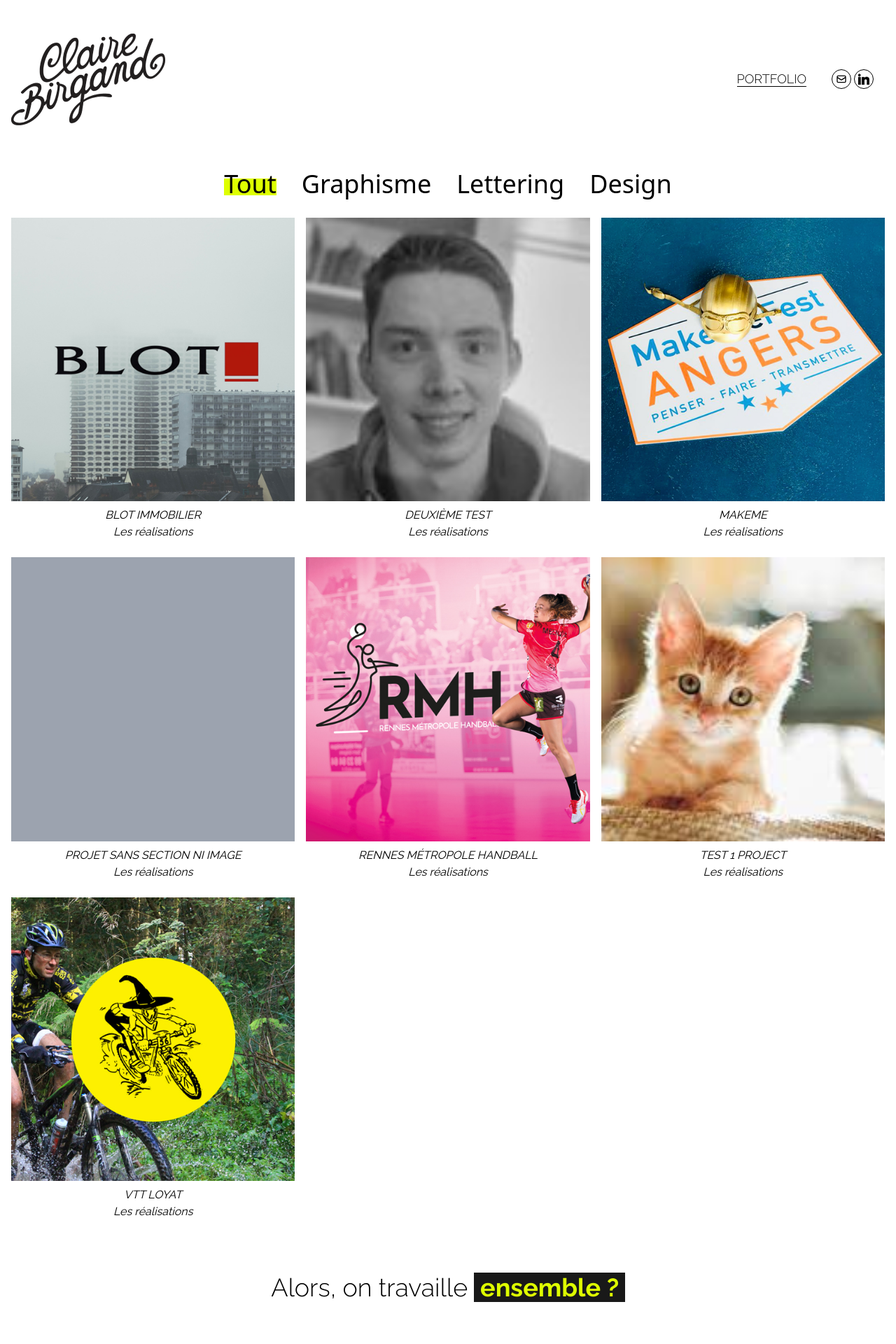
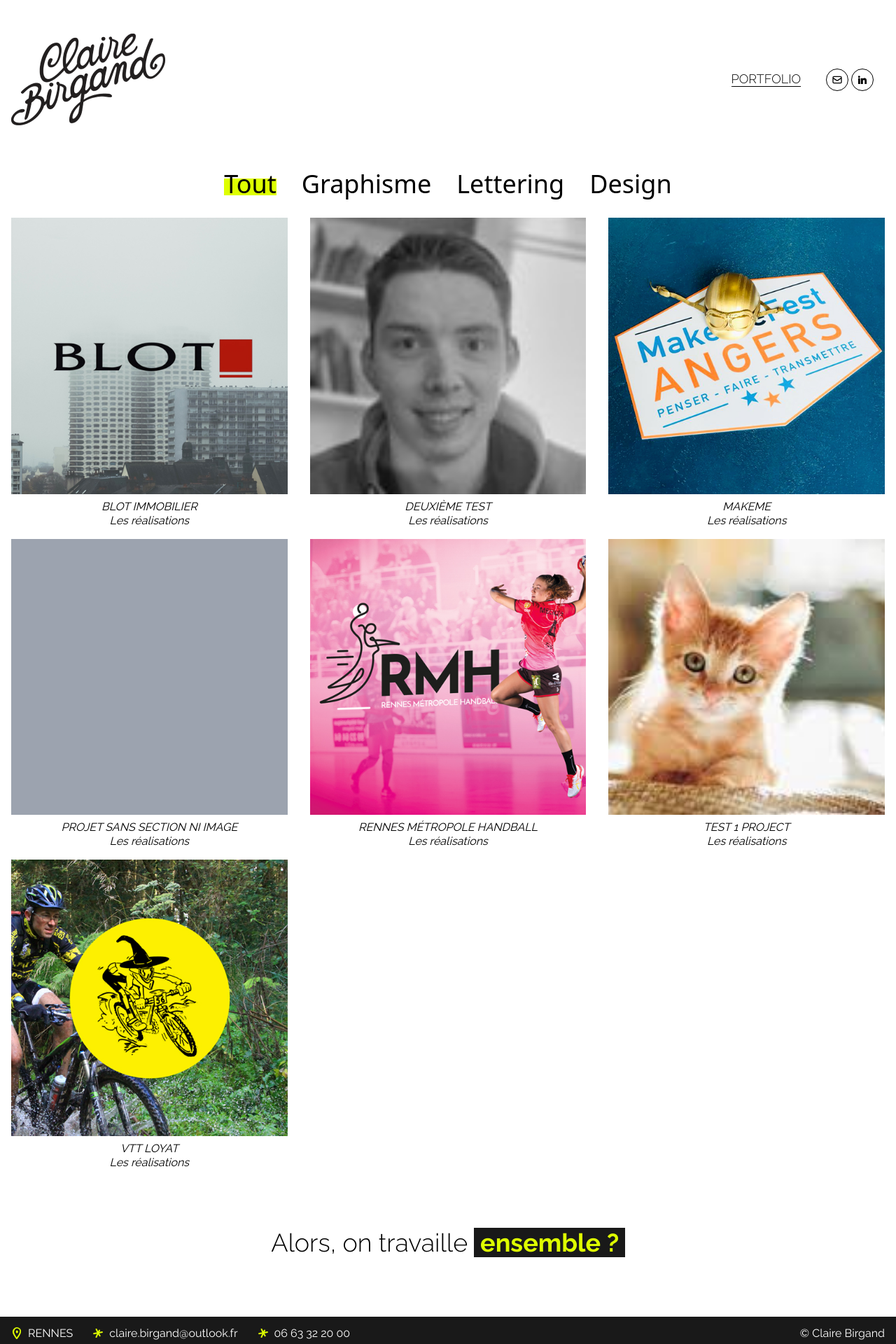
Before and after one commit to jhujhul/claire.birgand.fr, a Next.js app: page /portfolio/all in a window 1280 px wide. Shown: the top 1920 px of the page at 70% size. Built offline with nearby package versions, Linux system fonts and the light colour scheme; a web font is replaced by a local one.

Commit message:
Requests from Glaire

```diff
--- a/components/footer-item.tsx
+++ b/components/footer-item.tsx
@@ -10,7 +10,7 @@ const FooterItem: FunctionComponent<Props> = (props) => {
   return (
     <span className="flex items-center">
       <div className="flex items-center justify-center w-4">{icon}</div>
-      <span className="ml-2 uppercase">{title}</span>
+      <span className="ml-2">{title}</span>
     </span>
   );
 };
--- a/components/footer.tsx
+++ b/components/footer.tsx
@@ -1,17 +1,26 @@
 import Image from "next/image";
+import { FunctionComponent } from "react";
 
 import Container from "./container";
 import FooterItem from "./footer-item";
+import config from "../data/config.json";
 
-const Footer = () => {
+const { email, ville, telephone } = config;
+
+let telephoneString = "";
+for (let i = 0; i < 5; i++) {
+  telephoneString += telephone.slice(i, i + 2) + " ";
+}
+
+const Footer: FunctionComponent = () => {
   return (
     <footer className="bg-darkGray">
       <Container>
         <div className="flex flex-col md:flex-row md:justify-between py-6 md:py-3 text-white ">
           <div className="flex flex-col md:flex-row">
-            <span className="mr-7 mb-4">
+            <span className="md:mr-7 mb-4 md:mb-0">
               <FooterItem
-                title="Rennes"
+                title={ville}
                 icon={
                   <Image
                     src="/assets/geoloc.png"
@@ -22,9 +31,9 @@ const Footer = () => {
                 }
               />
             </span>
-            <a className="mr-7 mb-4" href="mailto:claire.birgand@outlook.fr">
+            <a className="md:mr-7 mb-4 md:mb-0" href={`mailto:${email}`}>
               <FooterItem
-                title="claire.birgand@outlook.fr"
+                title={email}
                 icon={
                   <Image
                     src="/assets/asterisque-anis-small.png"
@@ -35,9 +44,9 @@ const Footer = () => {
                 }
               />
             </a>
-            <a className="mb-4" href="tel:0632000112">
+            <a className="mb-4 md:mb-0" href={`tel:${telephone}`}>
               <FooterItem
-                title="06 32 00 01 12"
+                title={telephoneString}
                 icon={
                   <Image
                     src="/assets/asterisque-anis-small.png"
--- a/components/header.tsx
+++ b/components/header.tsx
@@ -7,6 +7,9 @@ import { MenuIcon, XIcon } from "@heroicons/react/outline";
 import LinkIcon from "./link-icon";
 import LinkText from "./link-text";
 import Container from "./container";
+import config from "../data/config.json";
+
+const { email, linkedin } = config;
 
 const links = [
   // {
@@ -66,8 +69,8 @@ const Header = () => {
                 <LinkText key={href} href={href} name={name} />
               ))}
             </div>
-            <div className="md:space-x-1">
-              <LinkIcon name="Mail">
+            <div className="md:space-x-1 flex">
+              <LinkIcon name="Mail" href={`mailto:${email}`}>
                 <svg
                   className="h-4 w-4"
                   xmlns="http://www.w3.org/2000/svg"
@@ -83,9 +86,9 @@ const Header = () => {
                   />
                 </svg>
               </LinkIcon>
-              <LinkIcon name="Linkedin">
+              <LinkIcon name="Linkedin" href={linkedin}>
                 <svg
-                  className="h-4 w-4"
+                  className="h-3 w-3"
                   xmlns="http://www.w3.org/2000/svg"
                   viewBox="0 0 24 24"
                   stroke="currentColor"
--- a/components/intro.tsx
+++ b/components/intro.tsx
@@ -13,9 +13,9 @@ const Intro: FunctionComponent = () => {
         <p>Vous êtes au bon endroit !</p>
         <p>
           Je vous accompagne dans la réalisation de vos projets graphiques en
-          tout genre
+          tout genre,
         </p>
-        <p>(peu importe le format ou le secteur d’activité).</p>
+        <p>quelque soit le format ou le secteur d’activité.</p>
         <SkillList />
       </Container>
     </section>
--- a/components/link-icon.tsx
+++ b/components/link-icon.tsx
@@ -2,19 +2,21 @@ import { FunctionComponent } from "react";
 
 interface LinkIconProps {
   name: string;
+  href: string;
 }
 const LinkIcon: FunctionComponent<LinkIconProps> = (props) => {
-  const { children, name } = props;
+  const { children, name, href } = props;
 
   return (
-    <button
+    <a
       type="button"
-      className="rounded-full h-7 w-7 inline-flex items-center justify-center border border-black text-back focus:outline-none focus:ring-2 focus:ring-inset focus:ring-indigo-500"
+      className="rounded-full h-8 w-8 inline-flex items-center justify-center border border-black text-back focus:outline-none focus:ring-2 focus:ring-inset focus:ring-indigo-500"
       aria-expanded="false"
+      href={href}
     >
       <span className="sr-only">{name}</span>
       {children}
-    </button>
+    </a>
   );
 };
 
--- a/components/project-list.tsx
+++ b/components/project-list.tsx
@@ -11,12 +11,12 @@ const ProjectList: FunctionComponent<Props> = (props) => {
   const { projects, descriptionColor = "text-white" } = props;
 
   return (
-    <div className="md:grid md:grid-cols-3 md:gap-4">
+    <div className="md:grid md:grid-cols-3 md:gap-x-8">
       {projects.map((project) => {
         const { title, slug, mainImage } = project;
 
         return (
-          <div className="mb-2" key={slug}>
+          <div className="mb-4" key={slug}>
             {/* <Link as={`/projects/${slug}`} href="/projects/[slug]">
               <a> */}
             <div
@@ -32,10 +32,14 @@ const ProjectList: FunctionComponent<Props> = (props) => {
                 />
               )}
             </div>
-            <p className={`${descriptionColor} italic text-center uppercase`}>
+            <p
+              className={`${descriptionColor} italic text-center uppercase line leading-tight`}
+            >
               {title}
             </p>
-            <p className={`${descriptionColor} italic text-center`}>
+            <p
+              className={`${descriptionColor} italic text-center leading-tight`}
+            >
               Les réalisations
             </p>
             {/* </a>
--- a/components/skillList.tsx
+++ b/components/skillList.tsx
@@ -7,12 +7,13 @@ const SkillList: FunctionComponent = () => {
     <div className="mt-8 flex flex-col items-center md:flex-row md:justify-around md:items-start md:mb-20">
       <Skill name="Graphisme">
         <p>
-          <span className="font-bold">Print :</span> Affiche, flyer, plaquette,
-          carte de visite, carton d’invitation, menu, faire-part, vitrophanie...
+          <span className="font-bold">Print :</span> je conçois des affiches,
+          flyers, plaquettes, cartes de visite, cartons d'invitation, menus,
+          faire-part, vitrophanies...
         </p>
         <p>
-          <span className="font-bold">Web :</span> newsletter, visuel réseaux
-          sociaux, powerpoint...
+          <span className="font-bold">Web :</span> je réalise des newsletters,
+          visuels réseaux sociaux, powerpoints...
         </p>
       </Skill>
       <Skill name="Lettering">
@@ -23,7 +24,7 @@ const SkillList: FunctionComponent = () => {
       </Skill>
       <Skill name="Design">
         <p>
-          Je réalisé des prototypes de goodies (badge, figurine, porte-clé...),
+          J'élabore des prototypes de goodies (badge, figurine, porte-clé...),
           décorations en bois, platisque ou encore mousse.
         </p>
       </Skill>
--- a/components/testimonial.tsx
+++ b/components/testimonial.tsx
@@ -33,7 +33,7 @@ const TestimonialComponent: FunctionComponent<Props> = (props) => {
           <p>{quote}</p>
         </blockquote>
         <figcaption>
-          <p className="relative inline-block font-mono text-xl">
+          <p className="relative inline-block font-mono text-3xl">
             <span
               aria-hidden="true"
               className="absolute inset-0 mt-3 mb-1 bg-alien"
--- a/components/testimonials.tsx
+++ b/components/testimonials.tsx
@@ -1,6 +1,7 @@
 import Image from "next/image";
 import { FunctionComponent } from "react";
 import Carousel from "nuka-carousel";
+import { ChevronLeftIcon, ChevronRightIcon } from "@heroicons/react/outline";
 
 import { Testimonial } from "../types";
 import HomeSection from "./home-section";
@@ -14,13 +15,6 @@ interface Props {
 const Testimonials: FunctionComponent<Props> = (props) => {
   const { testimonials } = props;
 
-  // const test: Testimonial = {
-  //   quote:
-  //     "Lorem ipsum dolor sit amet, consectetur adipiscing elit, sed do eiusmod tempor incididunt ut labore et dolore magna aliqua. Ut enim ad minim veniam consectetur adipiscing elit, sed do eiusmod tempor incididunt",
-  //   name: "Martin ALLIO",
-  //   profession: "Business developer chez crotte de bique land",
-  //   image: "",
-  // };
   return (
     <HomeSection backgroundColor="bg-white">
       <HomeSectionTitle
@@ -41,8 +35,16 @@ const Testimonials: FunctionComponent<Props> = (props) => {
           autoplayInterval={5000}
           wrapAround={true}
           renderBottomCenterControls={null}
-          renderCenterLeftControls={null}
-          renderCenterRightControls={null}
+          renderCenterLeftControls={({ previousSlide }) => (
+            <button onClick={previousSlide} className="hidden md:inline-block">
+              <ChevronLeftIcon className="h-6 w-6" />
+            </button>
+          )}
+          renderCenterRightControls={({ nextSlide }) => (
+            <button onClick={nextSlide} className="hidden md:inline-block">
+              <ChevronRightIcon className="h-6 w-6" />
+            </button>
+          )}
         >
           {testimonials.map((testimonial) => (
             <TestimonialComponent
--- a/components/wishes.tsx
+++ b/components/wishes.tsx
@@ -9,9 +9,10 @@ const Wishes: FunctionComponent = () => {
     const options = {
       strings: [
         "une carte de visite ?",
-        "un costume de l'espace ?",
-        "de l'eau bien fraiche ?",
-        "un gros calin ?",
+        "un flyer ?",
+        "un logo ?",
+        "un goodie ?",
+        "un visuel pour LinkedIn ?",
       ],
       typeSpeed: 20,
       backSpeed: 20,
--- a/components/work-together.tsx
+++ b/components/work-together.tsx
@@ -1,13 +1,20 @@
+import Link from "next/link";
 import { FunctionComponent } from "react";
 
 const WorkTogether: FunctionComponent = () => {
   return (
-    <h2 className="text-center text-4xl leading-snug">
-      <span className="font-light">Alors, on travaille </span>
-      <span className="font-bold text-alien bg-darkGray">
-        &nbsp;ensemble ?&nbsp;
-      </span>
-    </h2>
+    <div className="text-center">
+      {/* <Link href="/contact">
+        <a className="text-4xl leading-snug"> */}
+      <h2 className="text-4xl leading-snug">
+        <span className="font-light">Alors, on travaille </span>
+        <span className="font-bold text-alien bg-darkGray">
+          &nbsp;ensemble ?&nbsp;
+        </span>
+      </h2>
+      {/* </a>
+      </Link> */}
+    </div>
   );
 };
 
--- a/data/config.json
+++ b/data/config.json
@@ -1,3 +1,6 @@
 {
-  "email": "claire.birgand@outlook.fr"
+  "email": "claire.birgand@outlook.fr",
+  "ville": "RENNES",
+  "telephone": "0632000112",
+  "linkedin": "https://www.linkedin.com/in/claire-birgand-20b1b2149/"
 }
```
